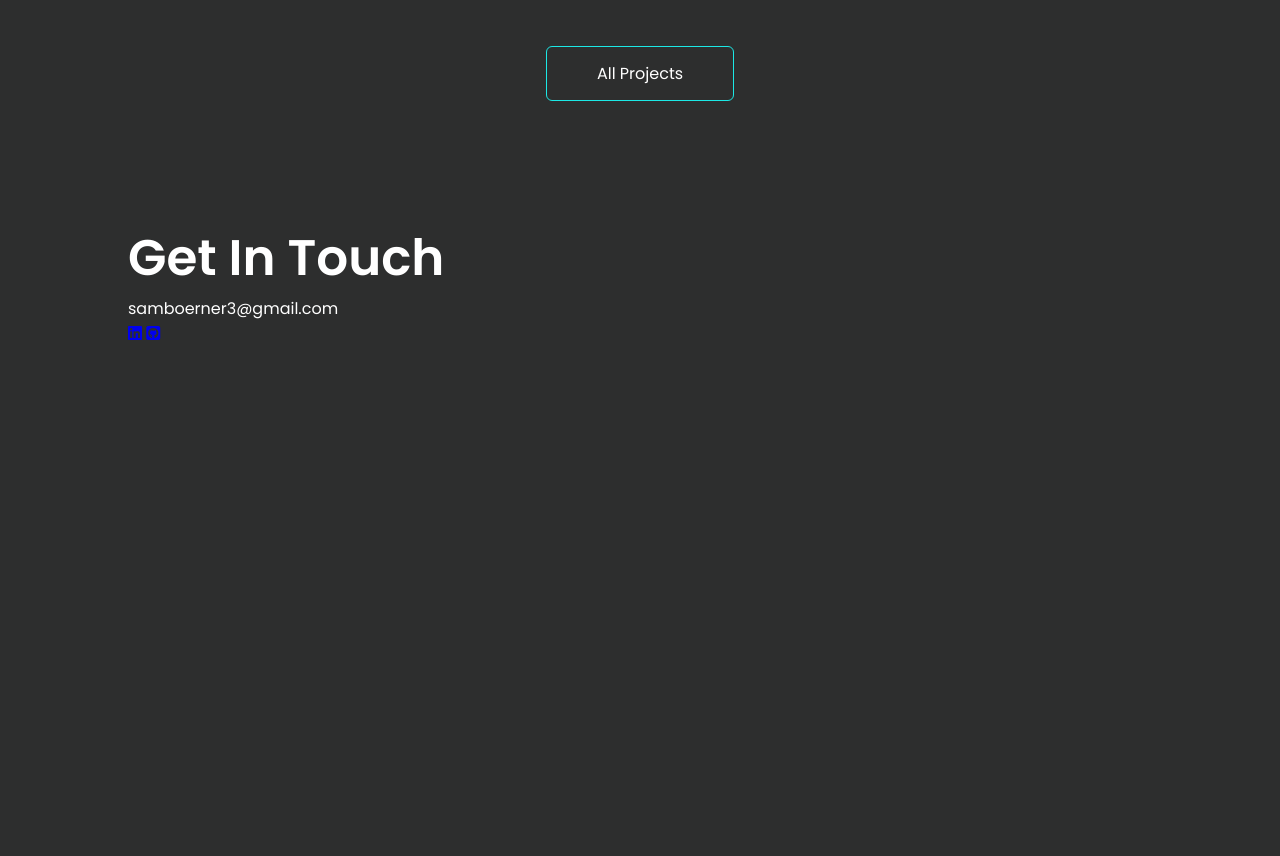
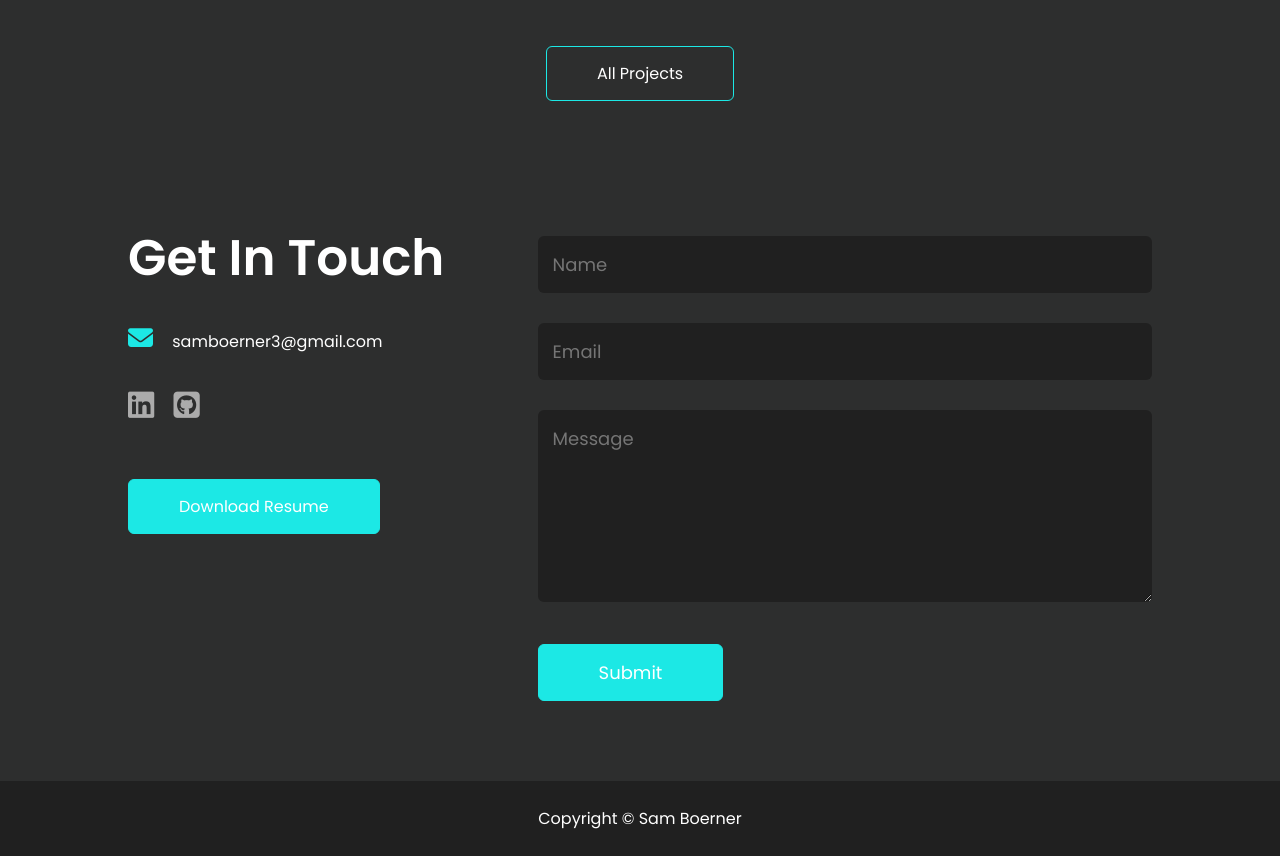
Before and after one commit to samboerner/portfolio, a Python web app: template templates/index.html in a window 1280 px wide. Shown: the part 1689-2545 px from the top of the page. Before the commit the page ends 2029 px from the top, so only its background shows below. Run offline with Jinja, Linux system fonts and the light colour scheme; the template is opened without the code that fills it, so the values that code supplies are empty; some libraries are stand-ins or nearby versions.

Commit message:
Some work on the 'Contact' section.

```diff
--- a/static/styles.css
+++ b/static/styles.css
@@ -219,3 +219,71 @@ nav ul li a:hover::after{
 .btn:hover{
     background: #1ce8e5;
 }
+
+/* Contact Section */
+.left{
+    flex-basis: 35%;
+}
+.right{
+    flex-basis: 60%;
+}
+
+.left p{
+    margin-top: 30px;
+}
+.left p i{
+    color: #1ce8e5;
+    margin-right: 15px;
+    font-size: 25px;
+}
+
+.socials{
+    margin-top: 30px;
+}
+.socials a{
+    text-decoration: none;
+    font-size: 30px;
+    margin-right: 15px;
+    color: #ababab;
+    display: inline-block;
+    transition: transform 0.3s;
+}
+.socials a:hover{
+    color: #fff;
+    transform: translateY(-5px);
+}
+
+.btn.btn2{
+    display: inline-block;
+    background: #1ce8e5;
+}
+
+.right form{
+    width: 100%;
+}
+form input, form textarea{
+    width: 100%;
+    border: 0;
+    outline: none;
+    background: #202020;
+    padding: 15px;
+    margin: 15px 0;
+    color: #fff;
+    font-size: 18px;
+    border-radius: 6px;
+}
+form .btn2{
+    padding: 14px 60px;
+    font-size: 18px;
+    margin-top: 20px;
+    cursor: pointer;
+}
+
+.copyright{
+    width: 100%;
+    text-align: center;
+    padding: 25px 0;
+    background: #202020;
+    font-weight: 300;
+    margin-top: 20px;
+}
--- a/templates/index.html
+++ b/templates/index.html
@@ -114,14 +114,25 @@
             <div class="row">
                 <div class="left">
                     <h1 class="subtitle">Get In Touch</h1>
-                    <p>samboerner3@gmail.com</p>
+                    <p><i class="fa-solid fa-envelope"></i> samboerner3@gmail.com</p>
                     <div class="socials">
                         <a href="https://www.linkedin.com/in/samuel-boerner/" target="_blank"><i class="fa-brands fa-linkedin"></i></a>
                         <a href="https://github.com/samboerner" target="_blank"><i class="fa-brands fa-square-github"></i></a>
                     </div>
+                    <a href="/images/SamuelBoernerResume.pdf" download class="btn btn2">Download Resume</a>
                 </div>
-                <div class="right"></div>
+                <div class="right">
+                    <form>
+                        <input type="text" name="Name" placeholder="Name" required>
+                        <input type="email" name="email" placeholder="Email" required>
+                        <textarea name="Message" rows="6" placeholder="Message"></textarea>
+                        <button type="submit" class="btn btn2">Submit</button>
+                    </form>
+                </div>
             </div>
+        </div>
+        <div class="copyright">
+            <p>Copyright © Sam Boerner</p>
         </div>
     </div>
     <script src="../script.js"></script>
```
Also changed, not shown: 1 other file.
